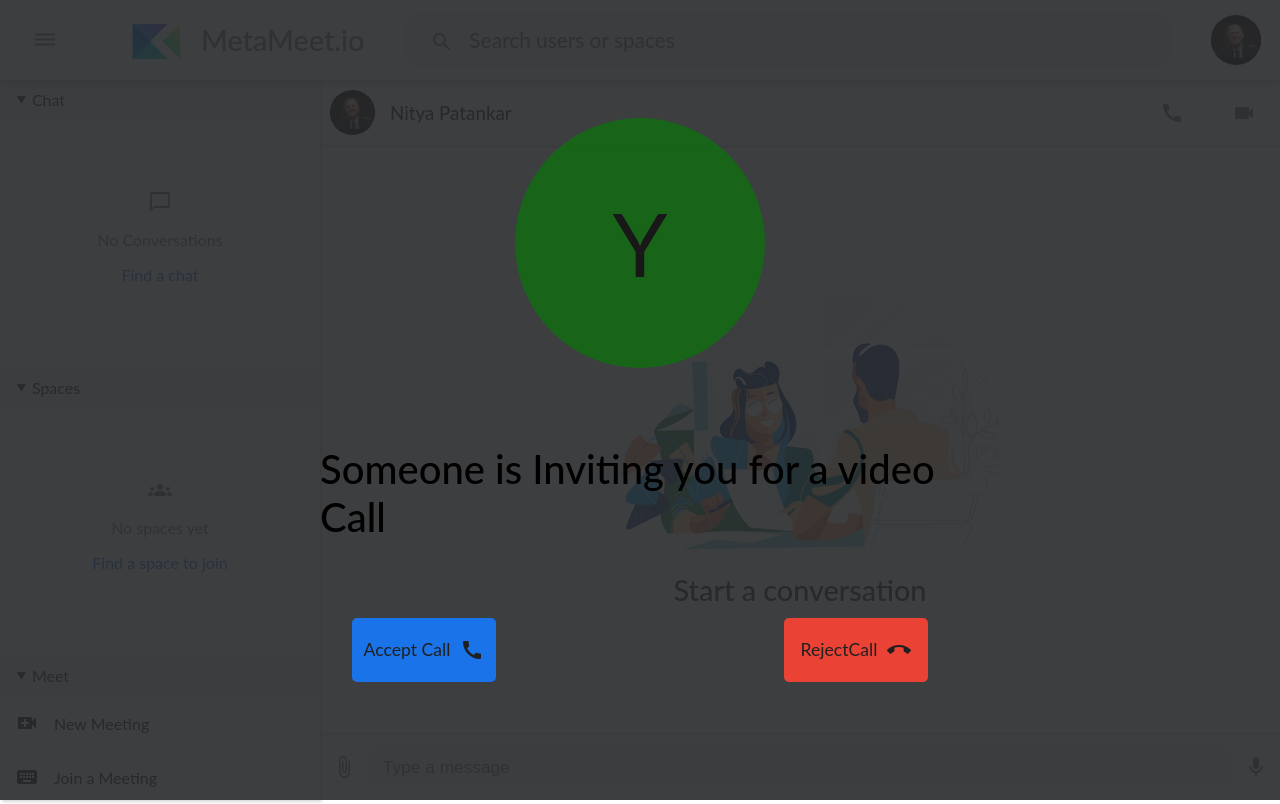
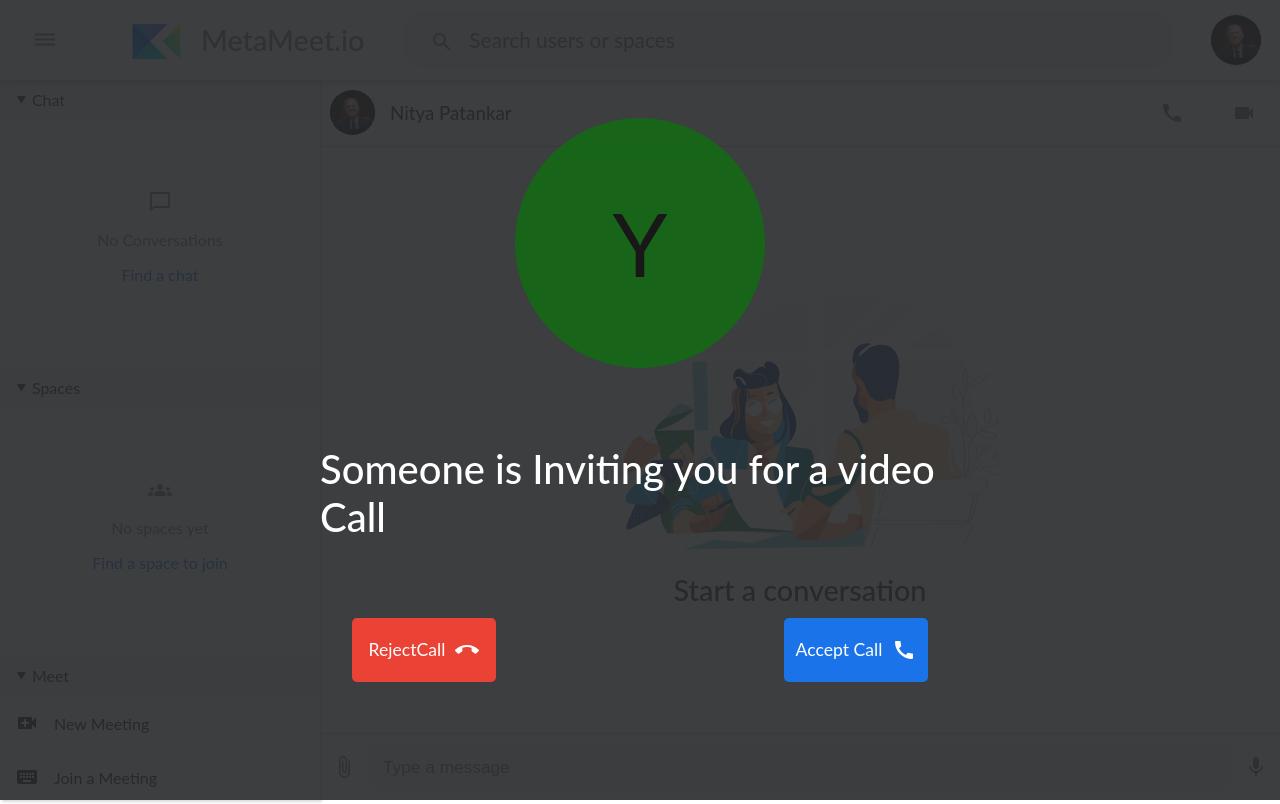
Before and after one commit to Yash621/meta-meet, a Next.js app in the folder frontend/: page /chat in a window 1280 px wide. Built offline with nearby package versions, Linux system fonts and the light colour scheme.

Commit message:
updated call designs

```diff
--- a/frontend/components/CallComp/CallComp.module.css
+++ b/frontend/components/CallComp/CallComp.module.css
@@ -47,6 +47,7 @@
   color: #212020;
   border-radius: 5px;
   font-size: 1.1em;
+  color: #ffffff;
   /* opacity: 0.6; */
 }
 .callContainer {
@@ -65,7 +66,7 @@
 .h1 {
   font-size: 2.5em;
   font-weight: 500;
-  color: black;
+  color: #ffffff;
 }
 .icon {
   margin-left: 10px;
--- a/frontend/components/CallComp/CallComp.tsx
+++ b/frontend/components/CallComp/CallComp.tsx
@@ -16,15 +16,15 @@ function CallComp() {
           Someone is Inviting you for a video Call
         </div>
         <div className={callCompCSS.acceptRejectContainer}>
-          <div className={`${callCompCSS.acceptReject} ${callCompCSS.accept}`}>
-            Accept Call
-            <CallIcon className={callCompCSS.icon} />
-          </div>
           <div
             className={callCompCSS.acceptReject}
             onClick={() => dispatch(setCallCompShowState(false))}
           >
             RejectCall <CallEndIcon className={callCompCSS.icon} />
+          </div>
+          <div className={`${callCompCSS.acceptReject} ${callCompCSS.accept}`}>
+            Accept Call
+            <CallIcon className={callCompCSS.icon} />
           </div>
         </div>
       </div>
```
